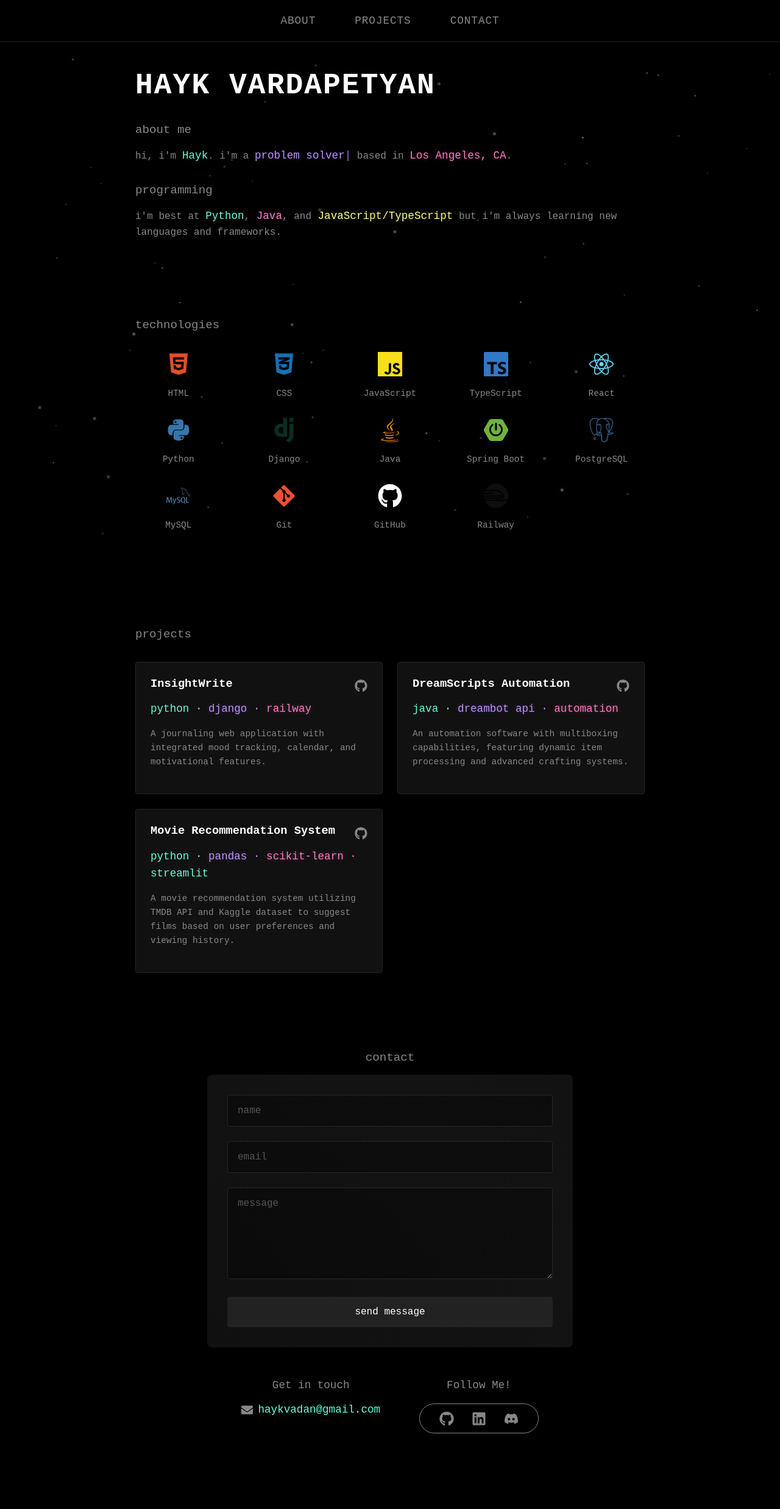
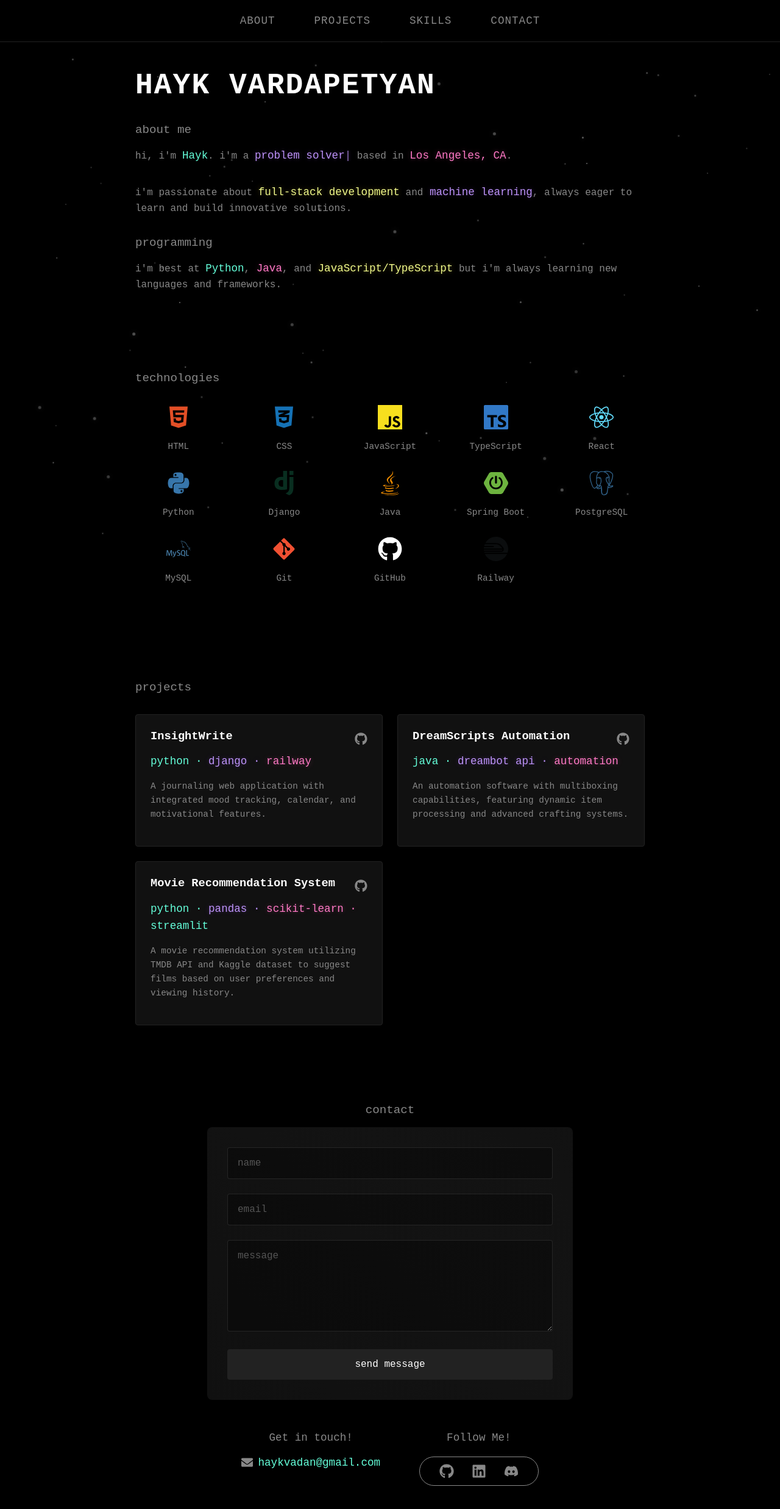
Before and after one commit to Vadann/Portfolio, a React (Create React App) app: page / in a window 1280 px wide. Shown: the top 2474 px of the page at 61% size. Built offline with nearby package versions, Linux system fonts and the light colour scheme; no server answers; the HTML template or start-up script is replaced by a standard one.

Commit message:
some fixes and  touch ups

```diff
--- a/src/components/About.js
+++ b/src/components/About.js
@@ -36,6 +36,11 @@ function About() {
         based in <span className="highlight-pink">Los Angeles, CA</span>.
       </p>
 
+      <p>
+        i'm passionate about <span className="highlight-yellow">full-stack development</span> and
+        <span className="highlight-purple"> machine learning</span>, always eager to learn and build innovative solutions.
+      </p>
+
       <h2>programming</h2>
       <p>
         i'm best at <span className="highlight-green">Python</span>,
--- a/src/components/Contact.js
+++ b/src/components/Contact.js
@@ -116,7 +116,7 @@ function Contact() {
 
       <div className="contact-container">
         <div className="email-section">
-          <p className="contact-text">Get in touch</p>
+          <p className="contact-text">Get in touch!</p>
           <a href="mailto:haykvadan@gmail.com" className="email-link">
             <FaEnvelope className="email-icon" />
             <span className="highlight-green">haykvadan@gmail.com</span>
--- a/src/components/Header.js
+++ b/src/components/Header.js
@@ -7,6 +7,7 @@ function Header() {
       <nav>
         <a href="#about">ABOUT</a>
         <a href="#projects">PROJECTS</a>
+        <a href="#technologies">SKILLS</a>
         <a href="#contact">CONTACT</a>
       </nav>
     </header>
```
